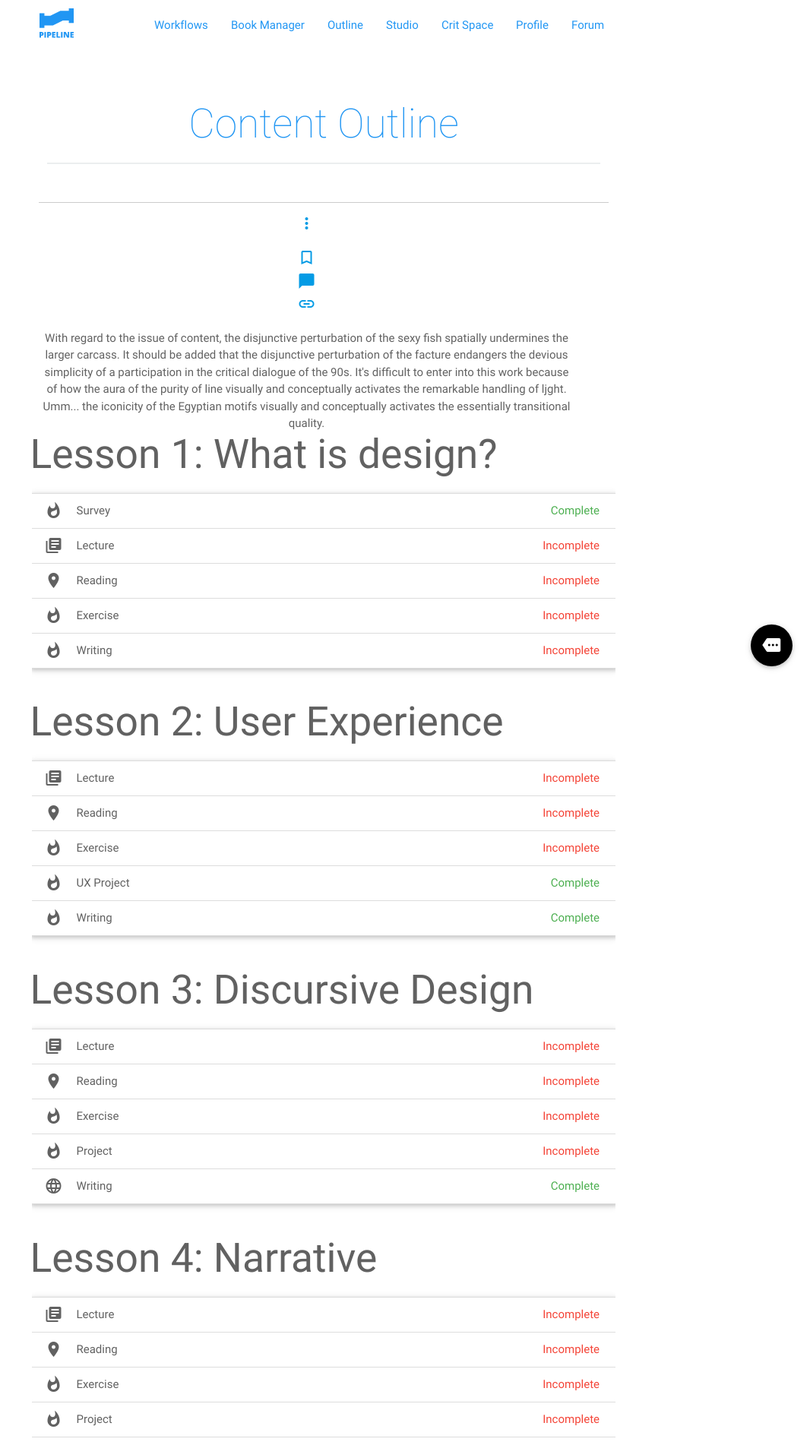
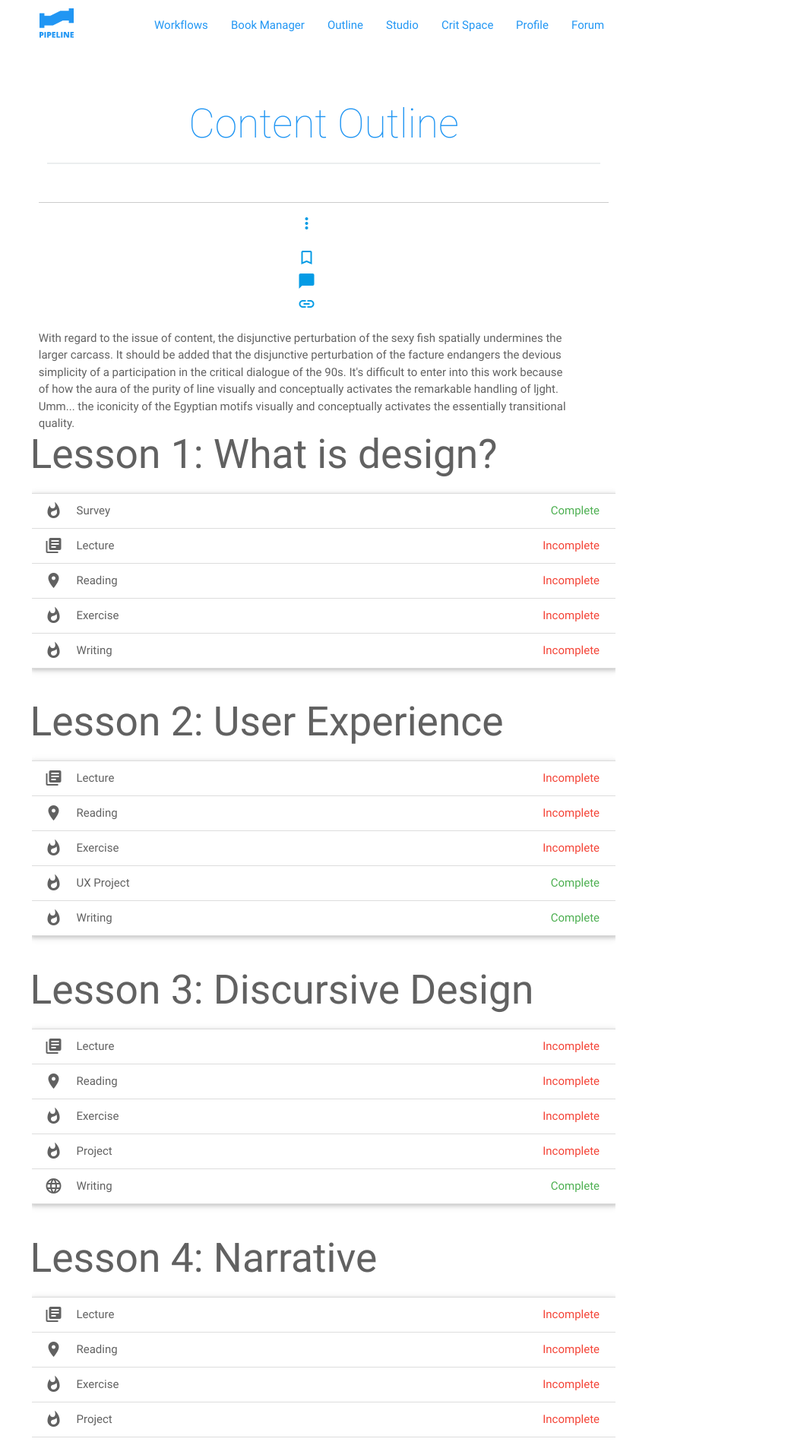
Before and after one commit to dmd-program/pipeline, a Jekyll site: the page built from outline.html, in a window 1280 px wide. Shown: the top 1902 px of the page at 76% size, without its empty margins (214-1280 px from the left). Built offline with Jekyll 4.4.1, drawn with Linux system fonts in a browser that asks for light colours.

Commit message:
changed this thing

```diff
--- a/outline.html
+++ b/outline.html
@@ -3,19 +3,8 @@ layout: page
 title: Content Outline
 ---
     <div class="row">
-    <div class="fixed-action-btn toolbar">
-    <a class="btn-floating btn-large black">
-      <i class="large material-icons">more</i>
-    </a>
-    <ul>
-      <li class="waves-effect waves-light"><a href="#!"><i class="material-icons">insert_chart</i></a></li>
-      <li class="waves-effect waves-light"><a href="#!"><i class="material-icons">format_quote</i></a></li>
-      <li class="waves-effect waves-light"><a href="#!"><i class="material-icons">publish</i></a></li>
-      <li class="waves-effect waves-light"><a href="#!"><i class="material-icons">attach_file</i></a></li>
-    </ul>
-  </div>
-      <div class="p-marker center">
-        <div class="p-tools">
+      <div class="p-marker">
+        <div class="p-tools center">
           <ul class="menu">
             <li><a class='dropdown-button' href='#' data-constrainwidth="true" data-activates='p-format'><i class="material-icons">more_vert</i></a></li>
           </ul>
```
